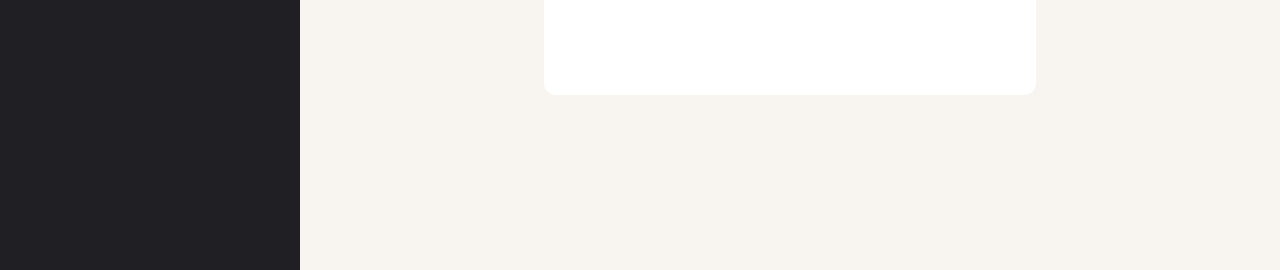
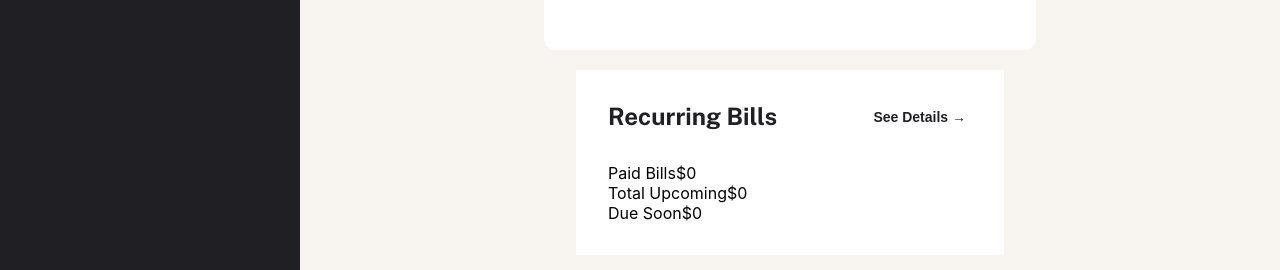
Before and after one commit to seulnan/finance_client, a React (Create React App) app: page / in a window 1280 px wide. Shown: the part 513-783 px from the top of the page. Built offline with nearby package versions, Linux system fonts and the light colour scheme; no server answers.

Commit message:
[FEAT] BillsOverview 기본 기능 추가

```diff
--- /dev/null
+++ b/src/components/OverviewList/BillsOverview/BillsOverview.css
@@ -0,0 +1,18 @@
+@import '../../../styles/spacing.css';
+@import '../../../styles/colors.css';
+
+.BillsOverviewContainer {
+    width: 100%;
+    max-width: 364px;
+    padding: var(--spacing-400);
+    background-color: var(--white);
+    display: flex;
+    flex-direction: column;
+    gap: var(--spacing-400);
+}
+
+.BillsOverviewHeader {
+    display: flex;
+    justify-content: space-between;
+    align-items: center;
+}
--- a/src/components/OverviewList/BillsOverview/BillsOverview.jsx
+++ b/src/components/OverviewList/BillsOverview/BillsOverview.jsx
@@ -0,0 +1,68 @@
+import React, { useEffect, useState } from "react";
+import baseAxios from "../../../baseAxios";
+import "./BillsOverview.css";
+
+const BillsOverview = ({ setPaidBills, setTotalUpcoming, setDueSoon }) => {
+  const [bills, setBills] = useState([]);
+  const [paidAmount, setPaidAmount] = useState(0);
+  const [upcomingAmount, setUpcomingAmount] = useState(0);
+  const [dueSoonAmount, setDueSoonAmount] = useState(0);
+
+  useEffect(() => {
+    const fetchBills = async () => {
+      try {
+        const response = await baseAxios.get("/api/recurring");
+        const billsData = response.data || [];
+        setBills(billsData);
+
+        const today = new Date();
+        const fiveDaysLater = new Date();
+        fiveDaysLater.setDate(today.getDate() + 5);
+
+        const paid = billsData.filter(bill => new Date(bill.date) < today);
+        const upcoming = billsData.filter(bill => new Date(bill.date) >= today);
+        const dueSoonList = upcoming.filter(bill => new Date(bill.date) <= fiveDaysLater);
+
+        const paidTotal = paid.reduce((sum, bill) => sum + Math.abs(parseFloat(bill.amount)), 0).toFixed(2);
+        const upcomingTotal = upcoming.reduce((sum, bill) => sum + Math.abs(parseFloat(bill.amount)), 0).toFixed(2);
+        const dueSoonTotal = dueSoonList.reduce((sum, bill) => sum + Math.abs(parseFloat(bill.amount)), 0).toFixed(2);
+
+        setPaidAmount(paidTotal);
+        setUpcomingAmount(upcomingTotal);
+        setDueSoonAmount(dueSoonTotal);
+
+        setPaidBills(paidTotal);
+        setTotalUpcoming(upcomingTotal);
+        setDueSoon(dueSoonTotal);
+      } catch (error) {
+        console.error("Failed to fetch recurring bills", error);
+      }
+    };
+    fetchBills();
+  }, [setPaidBills, setTotalUpcoming, setDueSoon]);
+
+  return (
+    <div className="BillsOverviewContainer">
+      <div className="BillsOverviewHeader">
+        <h2>Recurring Bills</h2>
+        <button className="SeeDetails">See Details →</button>
+      </div>
+      <div className="BillsList">
+        <div className="BillItem">
+          <span>Paid Bills</span>
+          <span className="BillAmount">${paidAmount}</span>
+        </div>
+        <div className="BillItem">
+          <span>Total Upcoming</span>
+          <span className="BillAmount">${upcomingAmount}</span>
+        </div>
+        <div className="BillItem">
+          <span>Due Soon</span>
+          <span className="BillAmount">${dueSoonAmount}</span>
+        </div>
+      </div>
+    </div>
+  );
+};
+
+export default BillsOverview;
--- a/src/pages/Overview/Overview.jsx
+++ b/src/pages/Overview/Overview.jsx
@@ -2,10 +2,14 @@ import React, { useState, useEffect } from "react";
 import baseAxios from "../../baseAxios.js";
 import { useNavigate } from "react-router-dom";
 import BudgetsOverview from "../../components/OverviewList/BudgetsOverview/BudgetsOverview.jsx";
+import BillsOverview from "../../components/OverviewList/BillsOverview/BillsOverview.jsx";
 import "./Overview.css";
 
 const Overview = () => {
   const [budgetData, setBudgetData] = useState([]);
+  const [paidBills, setPaidBills] = useState(0);
+  const [totalUpcoming, setTotalUpcoming] = useState(0);
+  const [dueSoon, setDueSoon] = useState(0);
   const navigate = useNavigate();
 
   useEffect(() => {
@@ -38,6 +42,11 @@ const Overview = () => {
         <h1>Overview</h1>
       </div>
       <BudgetsOverview budgetData={budgetData} totalUsed={totalUsed} totalLimit={totalLimit} />
+      <BillsOverview
+        setPaidBills={setPaidBills}
+        setTotalUpcoming={setTotalUpcoming}
+        setDueSoon={setDueSoon}
+      />
     </div>
   );
 };
```
